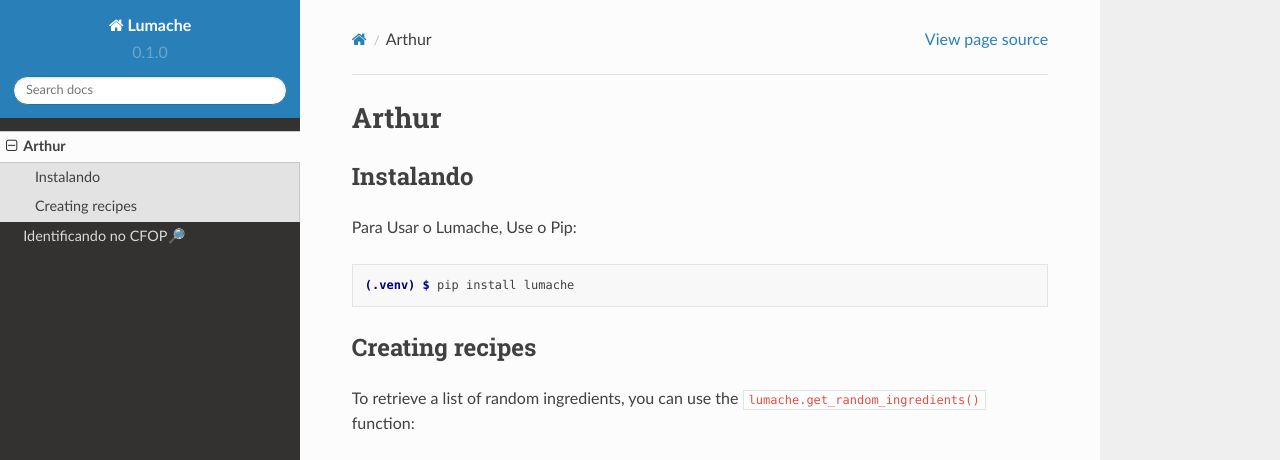
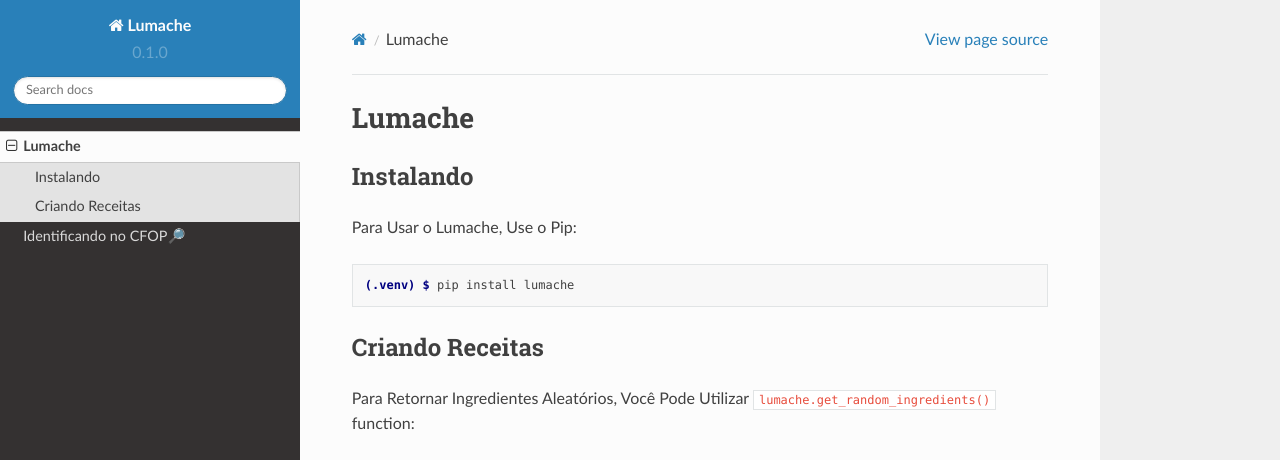
Before and after one commit to SafeiFelipe/rtd_tutorial, a Sphinx documentation site: the page built from docs/source/usage.rst, in a window 1280 px wide and 1095 px high. Shown: the top 460 px of the window. Built offline with Sphinx 7.4.7 and the Read the Docs theme 2.0.0, drawn with Linux system fonts in a browser that asks for light colours; some of the changed text lies outside the part shown; grey boxes are pictures that could not be loaded.

Commit message:
Update usage.rst

```diff
--- a/docs/source/usage.rst
+++ b/docs/source/usage.rst
@@ -1,4 +1,4 @@
-Arthur
+Lumache
 =====
 
 .. _installation:
@@ -12,21 +12,21 @@ Para Usar o Lumache, Use o Pip:
 
    (.venv) $ pip install lumache
 
-Creating recipes
+Criando Receitas
 ----------------
 
-To retrieve a list of random ingredients,
-you can use the ``lumache.get_random_ingredients()`` function:
+Para Retornar Ingredientes Aleatórios,
+Você Pode Utilizar ``lumache.get_random_ingredients()`` function:
 
 .. autofunction:: lumache.get_random_ingredients
 
-The ``kind`` parameter should be either ``"meat"``, ``"fish"``,
-or ``"veggies"``. Otherwise, :py:func:`lumache.get_random_ingredients`
-will raise an exception.
+Esse ``Tipo`` De Parâmetro pode ser também: ``"Carne"``, ``"Peixe"``,
+ou ``"vegetais"``. Todavia, :py:func:`lumache.get_random_ingredients`
+Irá aumentar uma exception
 
 .. autoexception:: lumache.InvalidKindError
 
-For example:
+Por Exemplo:
 
 >>> import lumache
 >>> lumache.get_random_ingredients()
```
